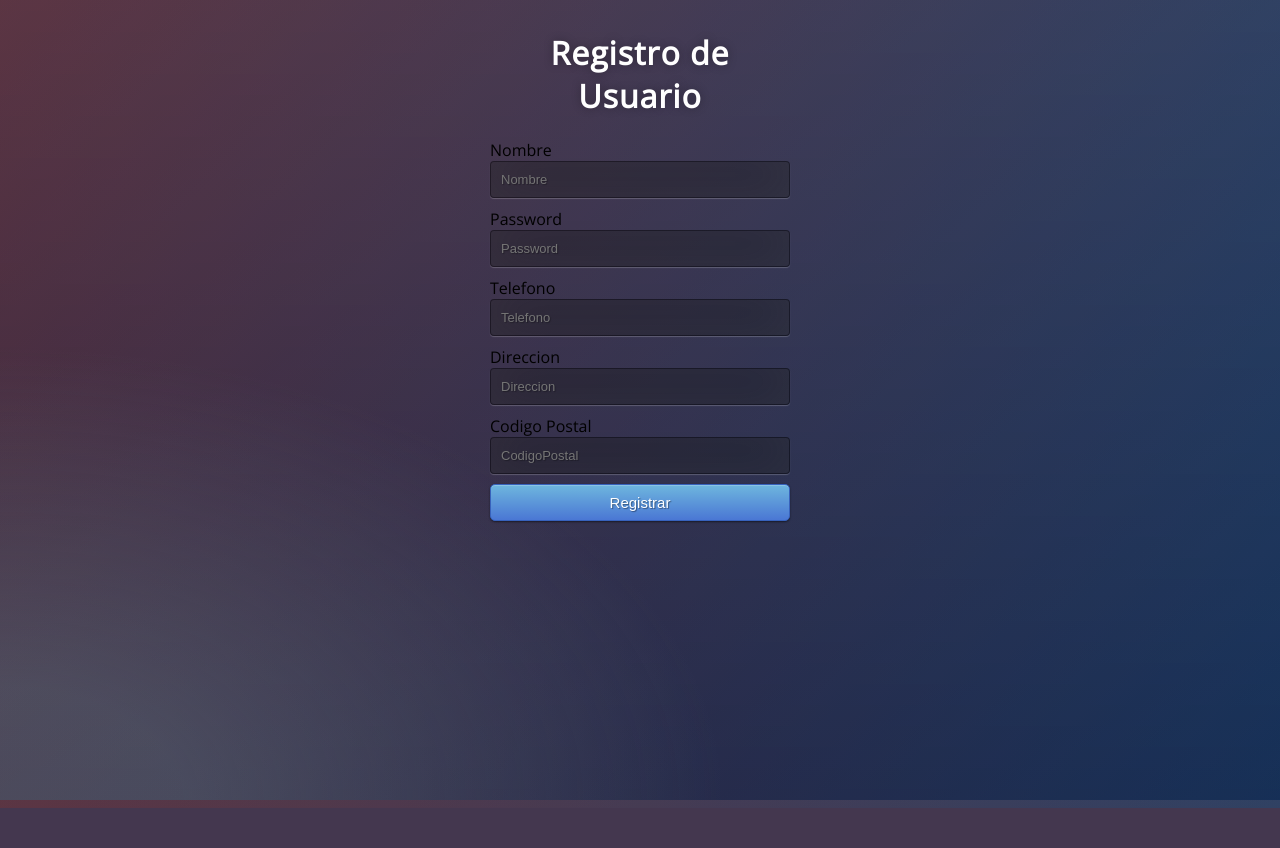
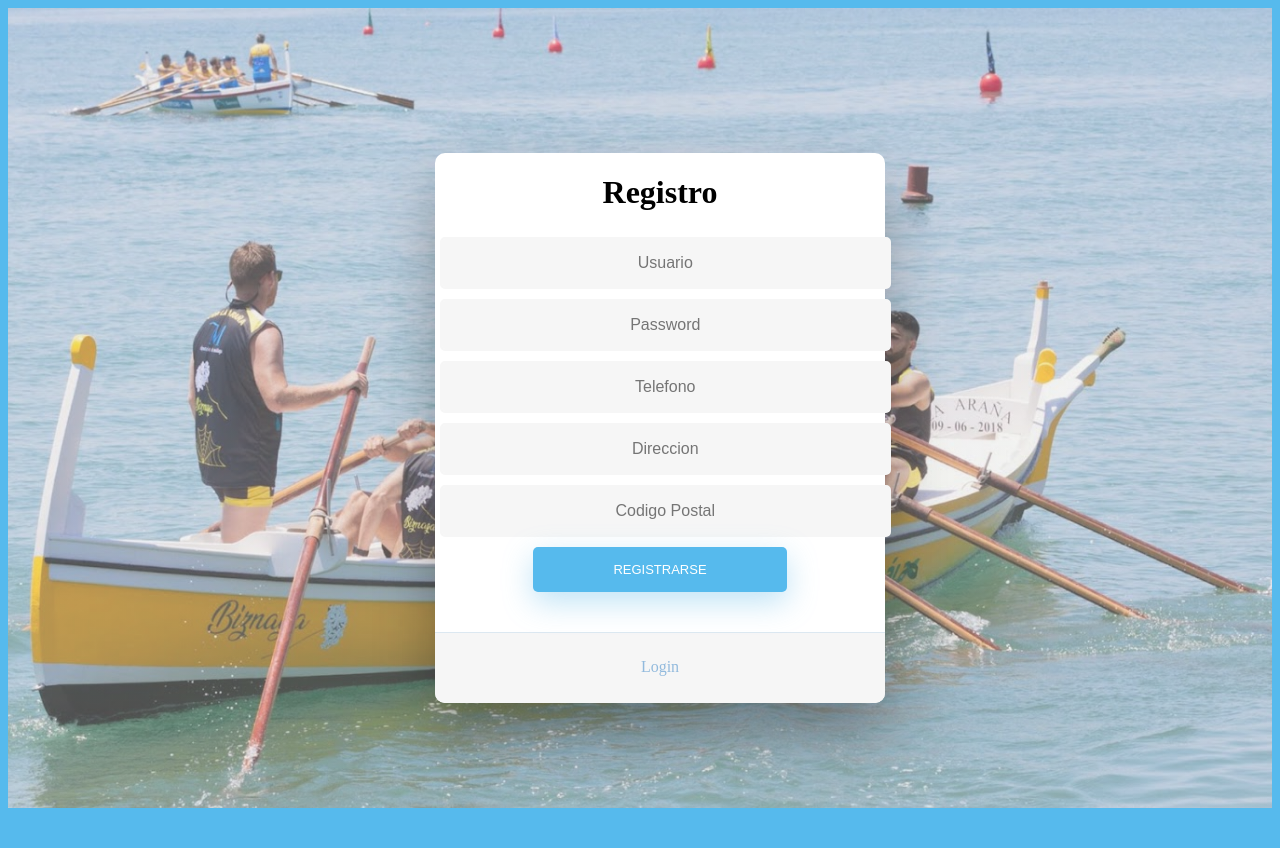
Before and after one commit to fjcmolina/Proyecto-PHP, a PHP site: page /vista/index.registro.php in a window 1280 px wide. Before the commit the page ends 808 px from the top, so only its background shows below. Run offline with PHP 8.4, Linux system fonts and the light colour scheme.

Commit message:
Add files via upload

```diff
--- /dev/null
+++ b/css/form.css
@@ -0,0 +1,285 @@
+/* BASIC */
+
+html {
+  background-color: #56baed;
+}
+
+body {
+  font-family: "Poppins", sans-serif;
+  height: 100vh;
+}
+
+a {
+  color: #92badd;
+  display:inline-block;
+  text-decoration: none;
+  font-weight: 400;
+}
+
+h2 {
+  text-align: center;
+  font-size: 16px;
+  font-weight: 600;
+  text-transform: uppercase;
+  display:inline-block;
+  margin: 40px 8px 10px 8px;
+  color: #cccccc;
+}
+
+
+
+/* STRUCTURE */
+
+.wrapper {
+  display: flex;
+  align-items: center;
+  flex-direction: column;
+  justify-content: center;
+  width: 100%;
+  min-height: 100%;
+  padding: 20px;
+}
+
+#formContent {
+  -webkit-border-radius: 10px 10px 10px 10px;
+  border-radius: 10px 10px 10px 10px;
+  background: #fff;
+  padding: 30px;
+  width: 90%;
+  max-width: 450px;
+  position: relative;
+  padding: 0px;
+  -webkit-box-shadow: 0 30px 60px 0 rgba(0,0,0,0.3);
+  box-shadow: 0 30px 60px 0 rgba(0,0,0,0.3);
+  text-align: center;
+}
+
+#formFooter {
+  background-color: #f6f6f6;
+  border-top: 1px solid #dce8f1;
+  padding: 25px;
+  text-align: center;
+  -webkit-border-radius: 0 0 10px 10px;
+  border-radius: 0 0 10px 10px;
+}
+
+
+
+/* TABS */
+
+h2.inactive {
+  color: #cccccc;
+}
+
+h2.active {
+  color: #0d0d0d;
+  border-bottom: 2px solid #5fbae9;
+}
+
+
+
+/* FORM TYPOGRAPHY*/
+
+input[type=button], input[type=submit], input[type=reset]  {
+  background-color: #56baed;
+  border: none;
+  color: white;
+  padding: 15px 80px;
+  text-align: center;
+  text-decoration: none;
+  display: inline-block;
+  text-transform: uppercase;
+  font-size: 13px;
+  -webkit-box-shadow: 0 10px 30px 0 rgba(95,186,233,0.4);
+  box-shadow: 0 10px 30px 0 rgba(95,186,233,0.4);
+  -webkit-border-radius: 5px 5px 5px 5px;
+  border-radius: 5px 5px 5px 5px;
+  margin: 5px 20px 40px 20px;
+  -webkit-transition: all 0.3s ease-in-out;
+  -moz-transition: all 0.3s ease-in-out;
+  -ms-transition: all 0.3s ease-in-out;
+  -o-transition: all 0.3s ease-in-out;
+  transition: all 0.3s ease-in-out;
+}
+
+input[type=button]:hover, input[type=submit]:hover, input[type=reset]:hover  {
+  background-color: #39ace7;
+}
+
+input[type=button]:active, input[type=submit]:active, input[type=reset]:active  {
+  -moz-transform: scale(0.95);
+  -webkit-transform: scale(0.95);
+  -o-transform: scale(0.95);
+  -ms-transform: scale(0.95);
+  transform: scale(0.95);
+}
+
+input[type=text] {
+  background-color: #f6f6f6;
+  border: none;
+  color: #0d0d0d;
+  padding: 15px 32px;
+  text-align: center;
+  text-decoration: none;
+  display: inline-block;
+  font-size: 16px;
+  margin: 5px;
+  width: 85%;
+  border: 2px solid #f6f6f6;
+  -webkit-transition: all 0.5s ease-in-out;
+  -moz-transition: all 0.5s ease-in-out;
+  -ms-transition: all 0.5s ease-in-out;
+  -o-transition: all 0.5s ease-in-out;
+  transition: all 0.5s ease-in-out;
+  -webkit-border-radius: 5px 5px 5px 5px;
+  border-radius: 5px 5px 5px 5px;
+}
+
+input[type=text]:focus {
+  background-color: #fff;
+  border-bottom: 2px solid #5fbae9;
+}
+
+input[type=text]:placeholder {
+  color: #cccccc;
+}
+
+input[type=password] {
+  background-color: #f6f6f6;
+  border: none;
+  color: #0d0d0d;
+  padding: 15px 32px;
+  text-align: center;
+  text-decoration: none;
+  display: inline-block;
+  font-size: 16px;
+  margin: 5px;
+  width: 85%;
+  border: 2px solid #f6f6f6;
+  -webkit-transition: all 0.5s ease-in-out;
+  -moz-transition: all 0.5s ease-in-out;
+  -ms-transition: all 0.5s ease-in-out;
+  -o-transition: all 0.5s ease-in-out;
+  transition: all 0.5s ease-in-out;
+  -webkit-border-radius: 5px 5px 5px 5px;
+  border-radius: 5px 5px 5px 5px;
+}
+
+input[type=password]:focus {
+  background-color: #fff;
+  border-bottom: 2px solid #5fbae9;
+}
+
+input[type=password]:placeholder {
+  color: #cccccc;
+}
+
+/* ANIMATIONS */
+
+/* Simple CSS3 Fade-in-down Animation */
+.fadeInDown {
+  -webkit-animation-name: fadeInDown;
+  animation-name: fadeInDown;
+  -webkit-animation-duration: 1s;
+  animation-duration: 1s;
+  -webkit-animation-fill-mode: both;
+  animation-fill-mode: both;
+}
+
+@-webkit-keyframes fadeInDown {
+  0% {
+    opacity: 0;
+    -webkit-transform: translate3d(0, -100%, 0);
+    transform: translate3d(0, -100%, 0);
+  }
+  100% {
+    opacity: 1;
+    -webkit-transform: none;
+    transform: none;
+  }
+}
+
+@keyframes fadeInDown {
+  0% {
+    opacity: 0;
+    -webkit-transform: translate3d(0, -100%, 0);
+    transform: translate3d(0, -100%, 0);
+  }
+  100% {
+    opacity: 1;
+    -webkit-transform: none;
+    transform: none;
+  }
+}
+
+/* Simple CSS3 Fade-in Animation */
+@-webkit-keyframes fadeIn { from { opacity:0; } to { opacity:1; } }
+@-moz-keyframes fadeIn { from { opacity:0; } to { opacity:1; } }
+@keyframes fadeIn { from { opacity:0; } to { opacity:1; } }
+
+.fadeIn {
+  opacity:0;
+  -webkit-animation:fadeIn ease-in 1;
+  -moz-animation:fadeIn ease-in 1;
+  animation:fadeIn ease-in 1;
+
+  -webkit-animation-fill-mode:forwards;
+  -moz-animation-fill-mode:forwards;
+  animation-fill-mode:forwards;
+
+  -webkit-animation-duration:1s;
+  -moz-animation-duration:1s;
+  animation-duration:1s;
+}
+
+.fadeIn.first {
+  -webkit-animation-delay: 0.4s;
+  -moz-animation-delay: 0.4s;
+  animation-delay: 0.4s;
+}
+
+.fadeIn.second {
+  -webkit-animation-delay: 0.6s;
+  -moz-animation-delay: 0.6s;
+  animation-delay: 0.6s;
+}
+
+.fadeIn.third {
+  -webkit-animation-delay: 0.8s;
+  -moz-animation-delay: 0.8s;
+  animation-delay: 0.8s;
+}
+
+.fadeIn.fourth {
+  -webkit-animation-delay: 1s;
+  -moz-animation-delay: 1s;
+  animation-delay: 1s;
+}
+
+/* Simple CSS3 Fade-in Animation */
+.underlineHover:after {
+  display: block;
+  left: 0;
+  bottom: -10px;
+  width: 0;
+  height: 2px;
+  background-color: #56baed;
+  content: "";
+  transition: width 0.2s;
+}
+
+.underlineHover:hover {
+  color: #0d0d0d;
+}
+
+.underlineHover:hover:after{
+  width: 100%;
+}
+
+
+
+/* OTHERS */
+
+*:focus {
+    outline: none;
+}
--- a/vista/index.registro.php
+++ b/vista/index.registro.php
@@ -2,38 +2,36 @@
 <!DOCTYPE html>
 <html>
 <head>
-  <title></title>
-  <link rel="stylesheet" type="text/css" href="css/estilo_formulario.css">
+  <title>Registro</title>
+  <link rel="stylesheet" type="text/css" href="css/form.css">
+  <link href="css/business-casual.min.css" rel="stylesheet">
 </head>
 <body>
-  <br>
 
-  <div class="registro">
-    <h1>Registro de Usuario</h1>
+  <div class="wrapper fadeInDown">
+      <div id="formContent">
 
-    <form action="controlador.php" method="get" >
+        <h1>Registro</h1>
 
-        <input type="hidden" name="mod" value="usuario"/>
-        <input type="hidden" name="ope" value="insertar"/>
+        <form action="controlador.php" method="GET">
 
-        <label for="nombre">Nombre</label>
-        <input type="text" name="nombre" placeholder="Nombre" required="required"><br>
+          <input type="hidden" name="mod" value="usuario"/>
+          <input type="hidden" name="ope" value="insertar"/>
 
-        <label for="password">Password</label>
-        <input type="password" name="password" placeholder="Password" required="required"><br>
+          <input type="text" class="fadeIn second" name="nombre" placeholder="Usuario" required>
+          <input type="password" class="fadeIn third" name="password" placeholder="Password" required>
+          <input type="text" class="fadeIn third" name="telefono" placeholder="Telefono">
+          <input type="text" class="fadeIn third" name="direccion" placeholder="Direccion">
+          <input type="text" class="fadeIn third" name="cp" placeholder="Codigo Postal">
 
-        <label for="telefono">Telefono</label>
-        <input type="text" name="telefono" placeholder="Telefono"><br>
+          <input type="submit" class="fadeIn fourth" value="Registrarse">
+        </form>
 
-        <label for="direccion">Direccion</label>
-        <input type="text" name="direccion" placeholder="Direccion"><br>
+        <div id="formFooter">
+          <a class="underlineHover" href="controlador.php">Login</a>
+        </div>
 
-        <label for="cp">Codigo Postal</label>
-        <input type="text" name="cp" placeholder="CodigoPostal"><br>
-
-        <button type="submit" class="btn btn-primary btn-block btn-large">Registrar</button>
-     </form>
-  </div>
-
+      </div>
+	</div>
 </body>
 </html>
```
Also changed, not shown: vista/index.login.php (+22 -12 lines).
